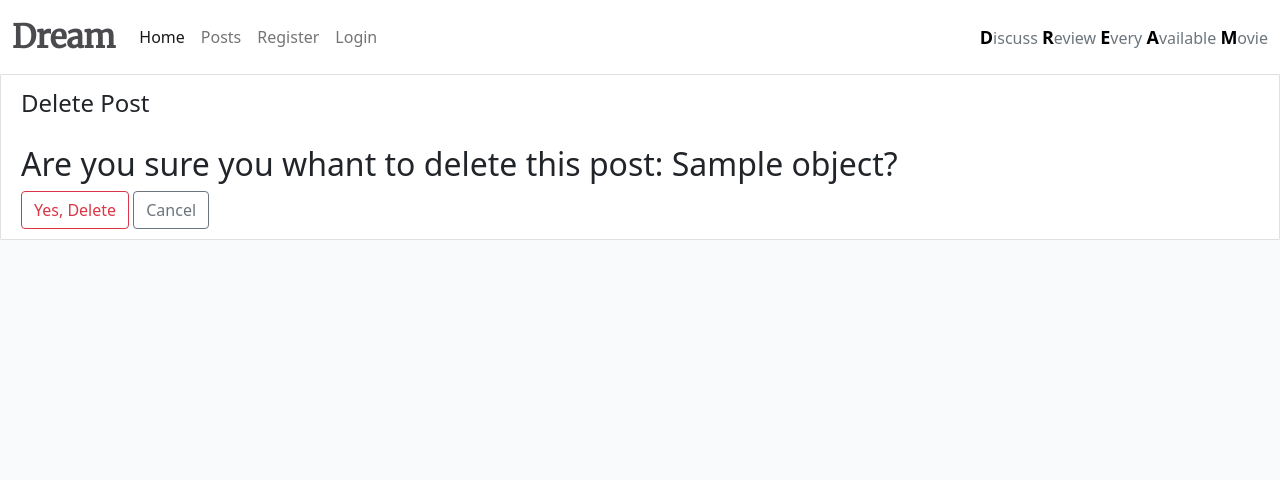
After one commit to CWilson1993/DREAMBlog, a Django app: template templates/post_confirm_delete.html in a window 1280 px wide. The commit adds this page. Shown: the top 480 px of the page. Run offline with Django 3.2, Linux system fonts and the light colour scheme; the template is opened without the code that fills it: most values are stand-ins (such as "Sample title", 1, 10 or a date in 2020).

```diff
--- a/blog/urls.py
+++ b/blog/urls.py
@@ -1,11 +1,13 @@
 from . import views
+from blog.views import Home
 from django.urls import path
 
 urlpatterns = [
-    path('', views.PostList.as_view(), name='home'),
+    path('', Home, name='home'),
+    path('posts/', views.PostList.as_view(), name='post_list'),
     path('<slug:slug>/', views.PostDetail.as_view(), name='post_detail'),
     path('like/<slug:slug>', views.PostLike.as_view(), name='post_like'),
-    path('post/new', views.PostCreateView.as_view(), name='post_create'),
+    path('post/new/', views.PostCreateView.as_view(), name='post_create'),
     path('post/<int:pk>/update/', views.PostUpdateView.as_view(), name='post_update'),
     path('post/<int:pk>/delete/', views.PostDeleteView.as_view(), name='post_delete'),
 ]
--- a/dream/settings.py
+++ b/dream/settings.py
@@ -29,7 +29,7 @@ TEMPLATES_DIR = os.path.join(BASE_DIR, 'templates')
 SECRET_KEY = os.environ.get('SECRET_KEY')
 
 # SECURITY WARNING: don't run with debug turned on in production!
-DEBUG = False
+DEBUG = True
 
 X_FRAME_OPTIONS = 'SAMEORIGIN'
 
--- a/static/css/style.css
+++ b/static/css/style.css
@@ -165,3 +165,11 @@ body {
     border-radius: 100px;
     font-size: 30px;
 }
+
+.content-section {
+    background: #ffffff;
+    padding: 10px 20px;
+    border: 1px solid #E0E0E1;
+    border-radius: 1px;
+    margin-bottom: 2px;
+  }
--- a/templates/base.html
+++ b/templates/base.html
@@ -37,9 +37,15 @@
                     <li class="nav-item">
                         <a class="nav-link active" aria-current="page" href="{% url 'home' %}">Home</a>
                     </li>
+                    <li class="nav-item">
+                        <a class="nav-link" href="{% url 'post_list' %}">Posts</a>
+                    </li>
                     {% if user.is_authenticated %}
                     <li class="nav-item">
                         <a class="nav-link" href="{% url 'account_logout' %}">Logout</a>
+                    </li>
+                    <li class="nav-item">
+                        <a class="nav-link" href="{% url 'post_create' %}">New Post</a>
                     </li>
                     {% else %}
                     <li class="nav-item">
--- /dev/null
+++ b/templates/post_confirm_delete.html
@@ -0,0 +1,17 @@
+{% extends "base.html" %}
+{% block content %}
+    <div class="content-section">
+        <form method="POST">
+            {% csrf_token %}
+            <fieldset class="form-group">
+                <legend class="border-botton mb-4">Delete Post</legend>
+                <h2>Are you sure you whant to delete this post: {{ object.title }}?</h2>
+            </fieldset>
+            <div class="form-group">
+                <button class="btn btn-outline-danger" type="submit">Yes, Delete</button>
+                <a class="btn btn-outline-secondary" href="{% url 'post_detail' object.id %}">Cancel</a>
+            </div>
+        </form>
+
+    </div>
+{% endblock content %}
```
Also changed, not shown: blog/views.py (+8 -4 lines), templates/about.html (added, +11 -0 lines), templates/post_detail.html (+17 -7 lines), templates/post_form.html (added, +16 -0 lines).
